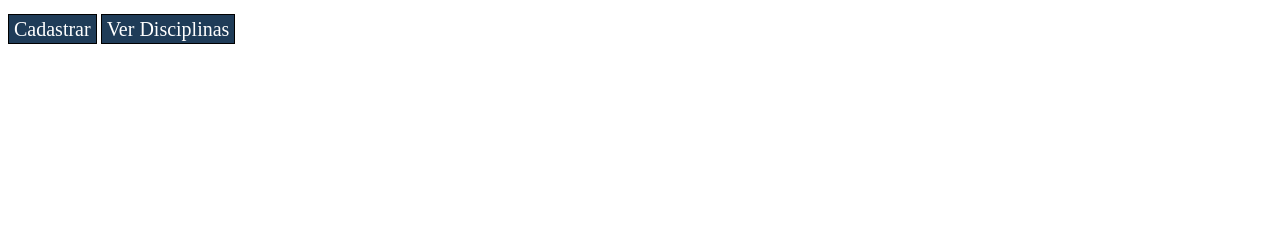
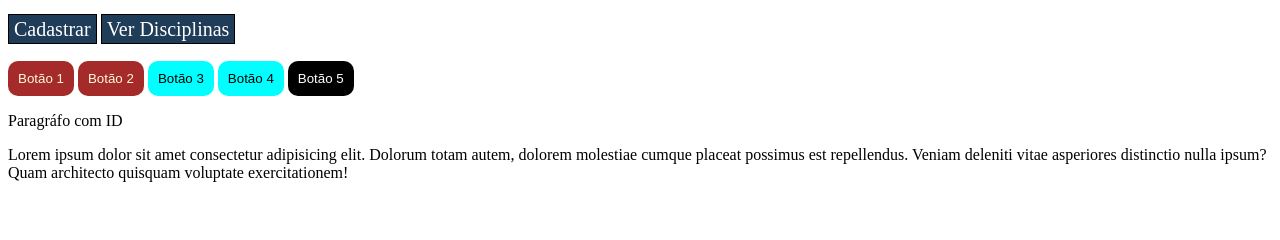
Before and after one commit to MarcosSilva13/DW1, a PHP site: page / in a window 1280 px wide. Shown: the part 112-352 px from the top of the page. Run offline with PHP 8.4, Linux system fonts and the light colour scheme; data that the repository does not hold is empty.

Commit message:
alteraçoes feita em sala

```diff
--- a/estilo/estilo.css
+++ b/estilo/estilo.css
@@ -73,3 +73,25 @@ a:hover, #env:hover {
     color: #ffffff;
     cursor: pointer;
 }
+
+button {
+    margin-top: 20px;
+    border: none;
+    padding: 10px;
+    border-radius: 10px;
+}
+
+.botaoTipo1 {
+    background-color: brown;
+    color: cornsilk;
+}
+
+.botaoTipo2 {
+    background-color: cyan;
+    color: black;
+}
+
+.botaoTipo3 {
+    background-color: black;
+    color: white;
+}
--- a/index.php
+++ b/index.php
@@ -46,5 +46,17 @@
     <br>
     <a href="form.php?acao=1" id="cad">Cadastrar</a>
     <a href="./visao/listagemDisc.php" id="disc">Ver Disciplinas</a>
+    <br>
+
+    <button class="botaoTipo1">Botão 1</button>
+    <button class="botaoTipo1">Botão 2</button>
+    <button class="botaoTipo2">Botão 3</button>
+    <button class="botaoTipo2">Botão 4</button>
+    <button class="botaoTipo3">Botão 5</button>
+
+    <p id="p1">Paragráfo com ID</p>
+    <p>Lorem ipsum dolor sit amet consectetur adipisicing elit. Dolorum totam autem, dolorem molestiae cumque placeat possimus est repellendus.
+        Veniam deleniti vitae asperiores distinctio nulla ipsum? Quam architecto quisquam voluptate exercitationem!</p>
+
 </body>
 </html>
```
